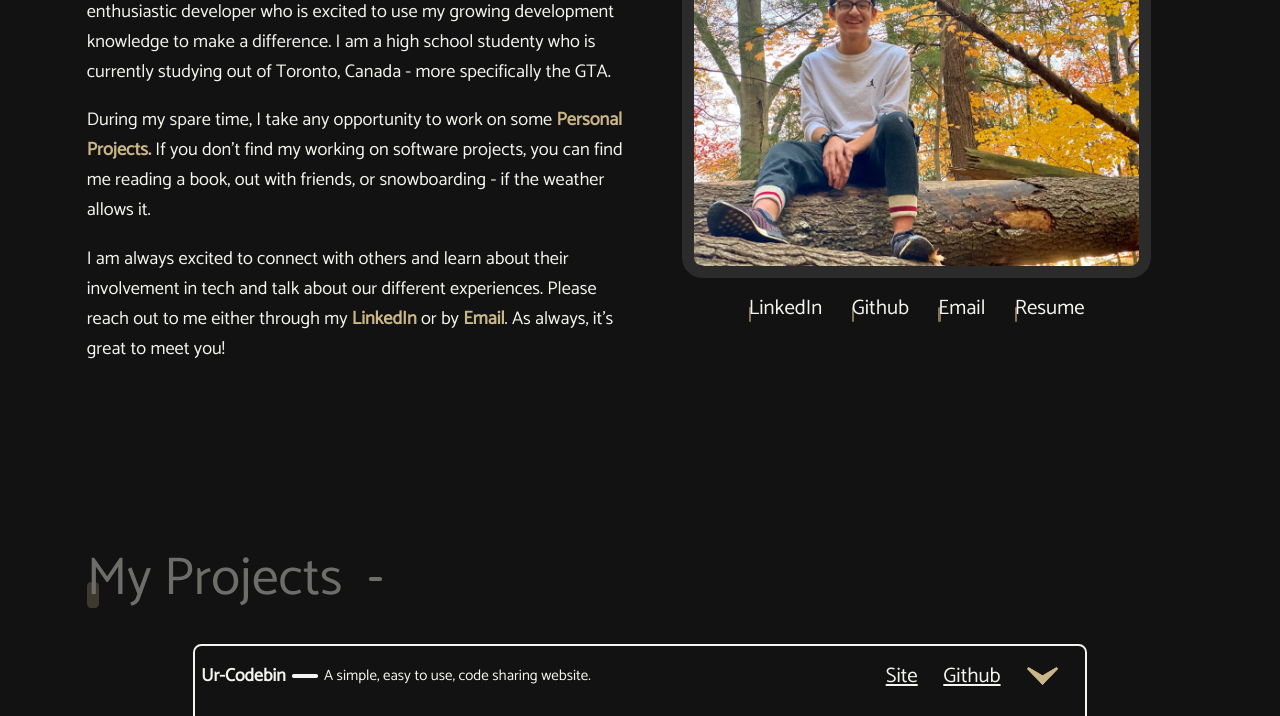
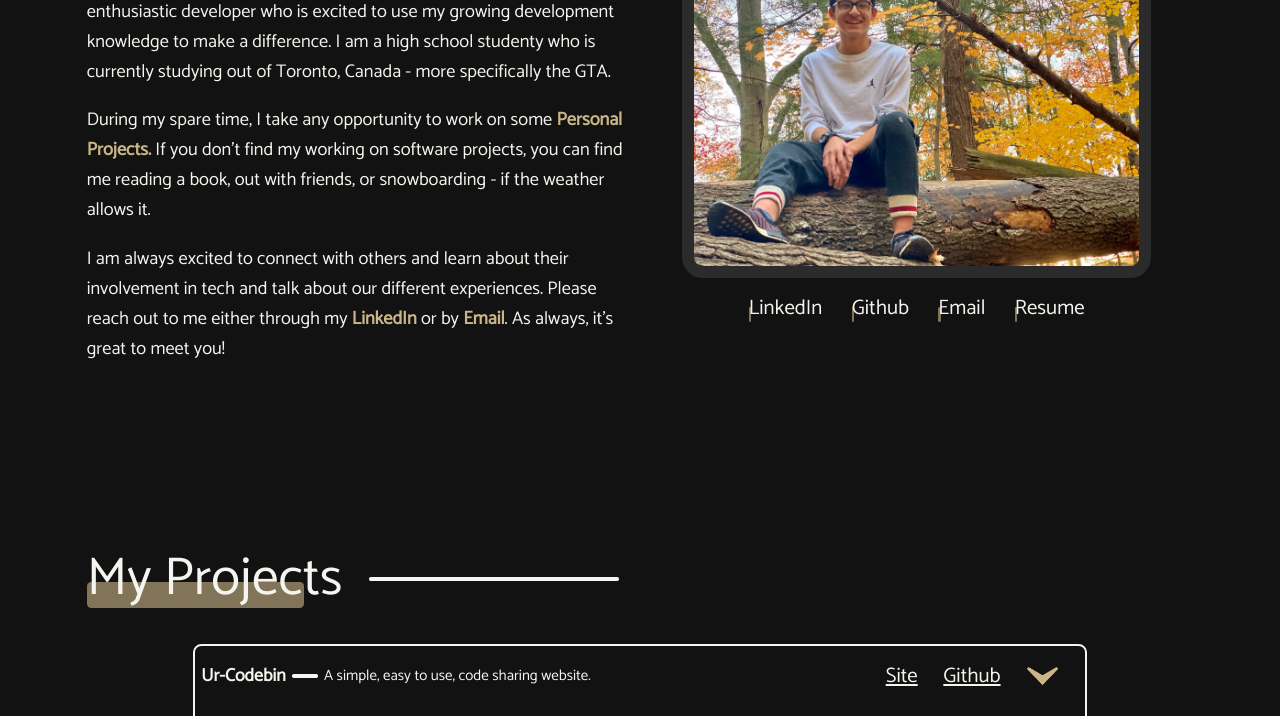
Before and after one commit to Mathew-Estafanous/Mathew-Estafanous.github.io, a plain HTML site: page index.html in a window 1280 px wide. Shown: the part 795-1511 px from the top of the page. Drawn offline with nearby package versions, Linux system fonts and the light colour scheme.

Commit message:
Fix title animation not working.

```diff
--- a/scss/_title.scss
+++ b/scss/_title.scss
@@ -36,7 +36,7 @@ $cubicTransition: cubic-bezier(.25, .8, .25, 1);
     }
 }
 
-.active > .title {
+.inView > .title {
     opacity: 1;
 
     &::before {
```
Also changed, not shown: dist/style.css.
